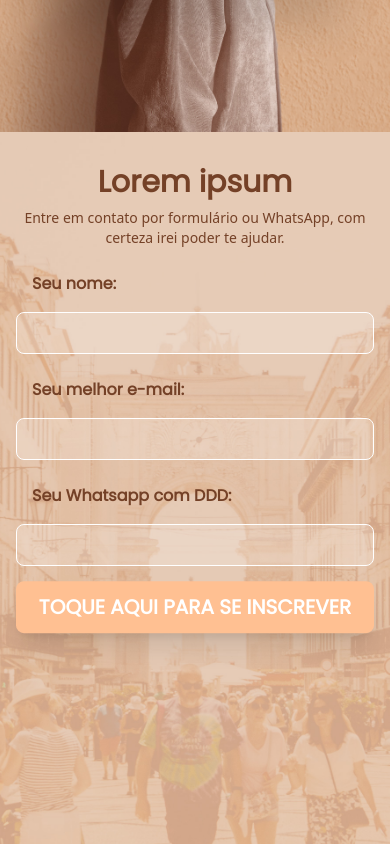
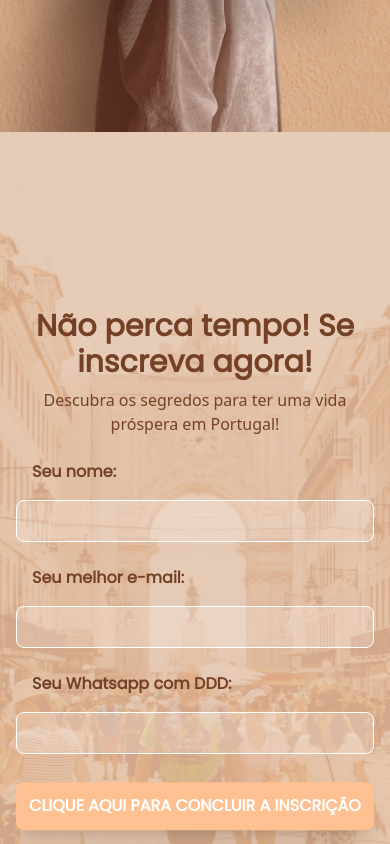
Before and after one commit to bertoldoklinger/pagina-de-captura-pamela-maranhao, a React (Vite) app: page / in a window 390 px wide. Shown: the part 2400-3244 px from the top of the page. Built offline with nearby package versions, Linux system fonts and the light colour scheme.

Commit message:
feat: add responsiveness on opera browser

```diff
--- a/src/components/About.jsx
+++ b/src/components/About.jsx
@@ -11,12 +11,12 @@ export function About() {
   return (
 
     <div className="bg-about-mobile md:bg-about-desktop bg-cover bg-center h-screen w-full">
-      <div className=" h-full w-[100%]  pb-5 px-2 notebook:w-[30rem] notebook:ml-[39rem] notebook:pt-[2rem] fullhd:w-[32rem] fullhd:ml-[58rem] fullhd:pt-14 ">
-        <h1 className="font-rachelya text-white text-5xl text-center md:text-right md:text-7xl notebook:text-6xl fullhd:text-7xl">Quem é</h1>
-        <h1 className="font-rachelya  text-about-text text-5xl text-center whitespace-nowrap md:text-right md:text-7xl md:whitespace-nowrap notebook:text-6xl fullhd:text-7xl">Pamela Maranhão?</h1>
-        <p className="font-poppins text-white text-center text-sm leading-5 md:text-right md:text-[1.30rem] notebook:text-base fullhd:text-[1.30rem]">Eu, Pamela Maranhão, vivo em Portugal há 14 anos e conheço cada detalhe para tornar a sua transição suave e bem-sucedida. Estava com uma vida praticamente “feita” no Brasil, mas estava muito insatisfeita… saí de uma multinacional famosa, ganhando bem, para viver uma vida fora do país. No início quando vim para portugal, encarei diversas dificuldades aqui. Porém com o passar do tempo achei o caminho ideal para prosperar.</p>
-        <p className="font-poppins font-bold text-white text-center text-sm pt-2 md:text-right md:text-xl md:pt-8 notebook:text-[1rem] notebook:pt-2 fullhd:text-[1.30rem]">Não perca a oportunidade de dar o primeiro passo rumo ao seu sonho! </p>
-        <p className="font-poppins text-white text-center text-sm pt-2 md:text-right md:mb-4 md:text-xl md:pt-6 notebook:text-[1rem] notebook:pt-2 fullhd:text-[1.30rem]">Inscreva-se agora mesmo para o nosso <span className="font-poppins font-bold text-about-text  text-base notebook:text-[1rem] fullhd:text-[1.30rem]">workshop online dia 29/08</span><span className="font-poppins font-bold text-white  text-base notebook:text-[1rem] fullhd:text-[1.30rem]"> e ganhe um planner gratuito</span> para te auxiliar nessa nova fase da vida.</p>
+      <div className=" h-full w-[100%]  pb-5 px-2 notebook:w-[30rem] notebook:ml-[39rem] notebook:pt-[2rem]   opera:pt-12  opera:ml-[55rem] opera:w-[32rem]     fullhd:w-[32rem] fullhd:ml-[58rem] fullhd:pt-14 ">
+        <h1 className="font-rachelya text-white text-5xl text-center md:text-right md:text-7xl notebook:text-6xl opera:text-7xl fullhd:text-7xl">Quem é</h1>
+        <h1 className="font-rachelya  text-about-text text-5xl text-center whitespace-nowrap md:text-right md:text-7xl md:whitespace-nowrap notebook:text-6xl  opera:text-7xl  fullhd:text-7xl">Pamela Maranhão?</h1>
+        <p className="font-poppins text-white text-center text-sm leading-5 md:text-right md:text-[1.30rem] notebook:text-base  opera:text-[1.30rem]  fullhd:text-[1.30rem]">Eu, Pamela Maranhão, vivo em Portugal há 14 anos e conheço cada detalhe para tornar a sua transição suave e bem-sucedida. Estava com uma vida praticamente “feita” no Brasil, mas estava muito insatisfeita… saí de uma multinacional famosa, ganhando bem, para viver uma vida fora do país. No início quando vim para portugal, encarei diversas dificuldades aqui. Porém com o passar do tempo achei o caminho ideal para prosperar.</p>
+        <p className="font-poppins font-bold text-white text-center text-sm pt-2 md:text-right md:text-xl md:pt-8 notebook:text-[1rem] notebook:pt-2 opera:text-[1.30rem] fullhd:text-[1.30rem]">Não perca a oportunidade de dar o primeiro passo rumo ao seu sonho! </p>
+        <p className="font-poppins text-white text-center text-sm pt-2 md:text-right md:mb-4 md:text-xl md:pt-6 notebook:text-[1rem] notebook:pt-2  opera:text-[1.30rem]    fullhd:text-[1.30rem]">Inscreva-se agora mesmo para o nosso <span className="font-poppins font-bold text-about-text  text-base notebook:text-[1rem] opera:text-[1.30rem] fullhd:text-[1.30rem]">workshop online dia 29/08</span><span className="font-poppins font-bold text-white  text-base notebook:text-[1rem] opera:text-[1.30rem] fullhd:text-[1.30rem]"> e ganhe um planner gratuito</span> para te auxiliar nessa nova fase da vida.</p>
         <div className="flex justify-center ">
         <button className="
           font-poppins
@@ -44,6 +44,11 @@ export function About() {
           notebook:whitespace-nowrap
           notebook:px-6
 
+          opera:text-4xl
+          opera:whitespace-nowrap
+          opera:ml-[5rem]
+          opera:mt-4
+
 
           fullhd:mt-4
           fullhd:whitespace-nowrap
--- a/src/components/Contact.jsx
+++ b/src/components/Contact.jsx
@@ -11,14 +11,13 @@ export default function Contact() {
 
   return (
     <section id="contact"   className="bg-contact-mobile  md:bg-contact-desktop bg-cover bg-center text-about-text w-full h-screen">
-      <div className="container mx-auto max-w-4xl p-4 py-8">
+      <div className="container mx-auto max-w-4xl p-4 py-44">
         <div className="mb-6">
           <h2 className="z-50 mb-2 font-poppins text-3xl font-semibold text-center">
-            Lorem ipsum
+          Não perca tempo! Se inscreva agora!
           </h2>
-          <p className="text-sm text-center ">
-            Entre em contato por formulário ou WhatsApp, com certeza irei poder
-            te ajudar.
+          <p className="text-base text-center ">
+            Descubra os segredos para ter uma vida próspera em Portugal!
           </p>
         </div>
 
@@ -69,12 +68,10 @@ export default function Contact() {
                   />
                     <button
                   type="submit"
-                  // on the onclick i want i function that will show a span HTML below the button with a message saying "Obrigado por se inscrever :D"
-
                   onClick={handleFormSubmit}
-                  className="bg-button-bg mt-1 py-3 animate-bounce text-white  font-poppins font-bold px-4 rounded-lg shadow-xl text-xl text-center hover:text-about-text   hover:transition delay-150 duration-300 ease-in-out "
+                  className="bg-button-bg mt-4 py-3 animate-bounce text-white  font-poppins font-bold px-2 rounded-lg shadow-xl text-base whitespace-nowrap md:text-xl text-center hover:text-about-text   hover:transition delay-150 duration-300 ease-in-out "
                 >
-                  TOQUE AQUI PARA SE INSCREVER
+                  CLIQUE AQUI PARA CONCLUIR A INSCRIÇÃO
                 </button>
                 {showMessage && (
                   <span className="text-about-text font-poppins text-2xl text-center mt-2">
@@ -82,11 +79,6 @@ export default function Contact() {
                   </span>
                 )}
               </div>
-
-
-
-
-
             </form>
           </div>
         </div>
--- a/src/components/Hero.jsx
+++ b/src/components/Hero.jsx
@@ -11,15 +11,15 @@ export function Hero() {
 
    return (
       <div className=" bg-hero-mobile md:bg-hero-desktop bg-cover bg-center h-screen w-full flex flex-row align-center notebook:w-full">
-         <div className=" flex flex-col h-screen w-full pt-8 px-2 iphonexr:px-4 iphonexr:pt-10  notebook:w-[32rem] notebook:ml-[12rem] notebook:pt-[8rem] fullhd:w-[32rem] fullhd:ml-[30rem] fullhd:pt-56">
-            <h1 className="text-white text-center font-rachelya text-5xl  mb-2 md:text-left md:text-6xl notebook:text-5xl fullhd:text-6xl  ">Descubra Como Viver uma Vida Próspera em Portugal!</h1>
-            <p className="font-poppins text-white text-center text-[1.24rem]  pt-2 md:text-left md:text-2xl md:leading-7 notebook:text-xl fullhd:text-2xl  ">
+         <div className=" flex flex-col h-screen w-full pt-8 px-2 iphonexr:px-4 iphonexr:pt-10  notebook:w-[32rem] notebook:ml-[12rem] notebook:pt-[8rem] opera:ml-[28.5rem]  opera:pt-52            fullhd:w-[32rem] fullhd:ml-[30rem] fullhd:pt-56">
+            <h1 className="text-white text-center font-rachelya text-5xl  mb-2 md:text-left md:text-6xl notebook:text-5xl opera:text-6xl  fullhd:text-6xl  ">Descubra Como Viver uma Vida Próspera em Portugal!</h1>
+            <p className="font-poppins text-white text-center text-[1.24rem]  pt-2 md:text-left md:text-2xl md:leading-7 notebook:text-xl opera:text-2xl fullhd:text-2xl  ">
                O Guia Completo para Brasileiros que Sonham em Morar em Portugal -
             </p>
-            <p className="font-poppins font-bold text-white text-center text-xl leading-tight md:text-left  md:text-2xl notebook:text-xl fullhd:text-2xl fullhd:pr-4">
+            <p className="font-poppins font-bold text-white text-center text-xl leading-tight md:text-left  md:text-2xl notebook:text-xl opera:text-2xl fullhd:text-2xl fullhd:pr-4">
                Conheça a Experiência de Quem já vive no País há 14 Anos!
             </p>
-            <p className="font-poppins font-extrabold text-p-text text-center text-xl leading-tight mt-1 pr-2 pt-2 md:text-left md:text-2xl md:leading-7 notebook:text-xl fullhd:text-2xl">
+            <p className="font-poppins font-extrabold text-p-text text-center text-xl leading-tight mt-1 pr-2 pt-2 md:text-left md:text-2xl md:leading-7 notebook:text-xl opera:text-2xl fullhd:text-2xl">
                Inscreva-se agora e comece sua jornada em direção a uma vida plena em Portugal!
             </p>
             <div className="flex  justify-center align-bottom">
--- a/src/components/Learning.jsx
+++ b/src/components/Learning.jsx
@@ -33,8 +33,10 @@ export function Learning() {
               notebook:text-3xl
               notebook:py-2
 
+              opera:mt-[51.5rem]
+
+
               fullhd:mt-[51.5rem]
-
               fullhd:whitespace-nowrap
               fullhd:text-4xl
               fullhd:p-3
--- a/tailwind.config.js
+++ b/tailwind.config.js
@@ -44,6 +44,7 @@ export default {
         'redminote8': '1080px',
         'iphone14promax': '1290px',
         'notebook': '1366px',
+        'opera': '1850px',
         'fullhd': '1920px'
       },
 
```
